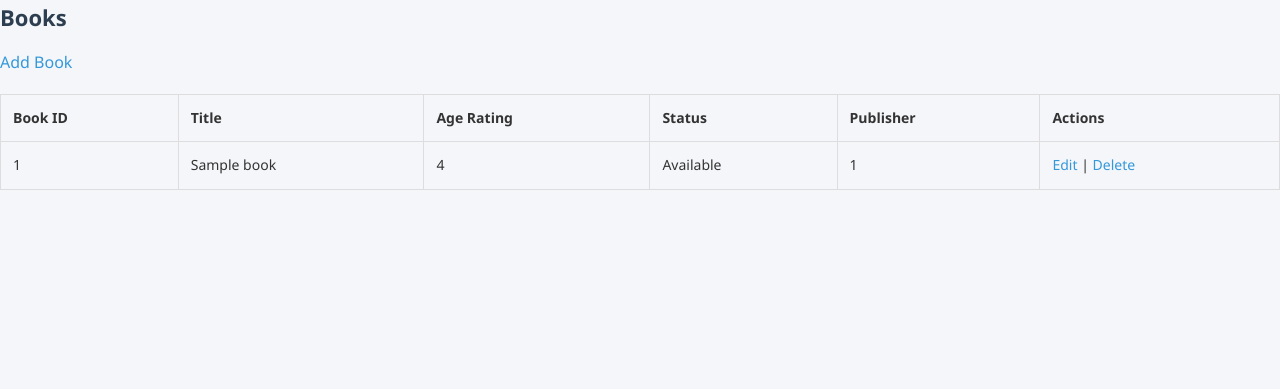
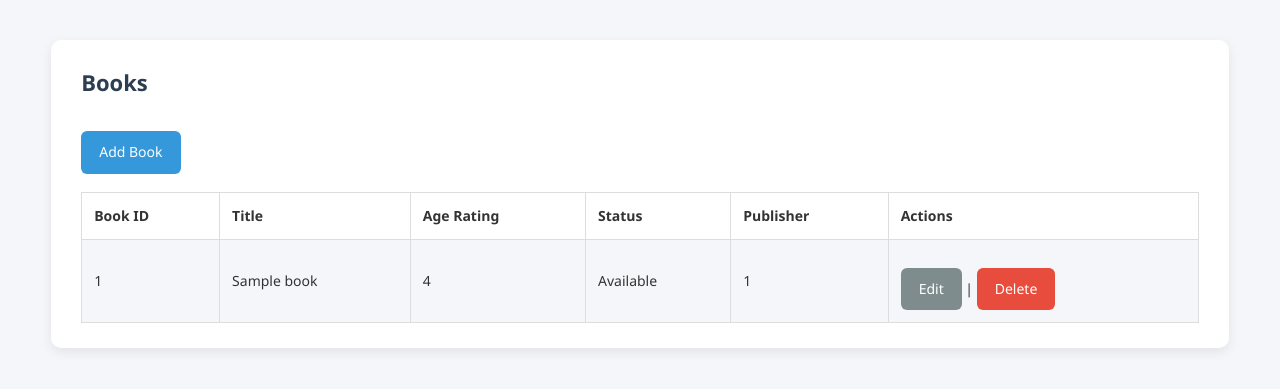
Before and after one commit to AiIeron/2CSC-ICS2607-G7-Simulation-Library-Inventory, a PHP site: page /admin_books.php in a window 1280 px wide. Shown: the top 389 px of the page. Run offline with PHP 8.4, Linux system fonts and the light colour scheme; tables that the repository leaves empty hold one stand-in row (values such as "Sample post").

Commit message:
Update admin_books.php

```diff
--- a/admin_books.php
+++ b/admin_books.php
@@ -10,9 +10,11 @@ require 'db.php'
 </head>
 <body>
 
+<div class="container">
+
 <h2>Books</h2>
 
-<a href="add_book.php">Add Book</a>
+<a href="add_book.php" class="btn">Add Book</a>
 
 <table border="1">
     <tr>
@@ -34,13 +36,15 @@ while($row = $res->fetch_assoc()) {
         <td>{$row['BOOK_STATUS']}</td>
         <td>{$row['PUB_ID']}</td>
         <td>
-            <a href='edit.php'>Edit</a> |
-            <a href='delete.php' onclick='return confirm(\"Delete order?\")'>Delete</a>
+            <a href='edit.php' class='btn btn-secondary'>Edit</a> |
+            <a href='delete.php' class='btn btn-danger' onclick='return confirm(\"Delete order?\")'>Delete</a>
         </td>
     </tr>";
 }
 ?>
 </table>
 
+</div>
+
 </body>
 </html>
```
